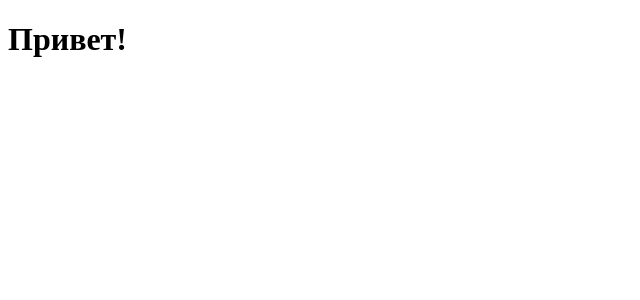
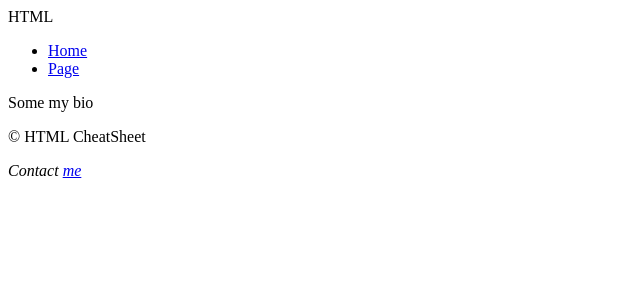
Before and after one commit to Clankyyy/Portfolio, a Django app: page /portfolio/ in a window 1280 px wide. Shown: the top 300 px of the page, without its empty margins (0-640 px from the left). Run offline with Django 5.2, Linux system fonts and the light colour scheme; data that the repository does not hold is empty.

Commit message:
Added semantic index.html

```diff
--- a/portfolio/templates/portfolio/index.html
+++ b/portfolio/templates/portfolio/index.html
@@ -4,11 +4,40 @@
 <head>
     <meta charset="UTF-8">
     <meta name="viewport" content="width=device-width, initial-scale=1.0">
-    <title>Document</title>
+    <title>MK</title>
 </head>
 
 <body>
-    <h1> Привет! </h1>
+    <header>
+        <div id="logo">HTML</div>
+        <nav>
+            <ul>
+                <li><a href="/">Home</a>
+                <li><a href="/link">Page</a>
+            </ul>
+        </nav>
+    </header>
+
+    <main role="main">
+        <article class="bio">
+            <p>Some my bio</p>
+        </article>
+
+        {% for p in projects %}
+        <article class="project">
+            <h2>{{ p.title }}</h2>
+            <p>{{ p.content }}</p>
+        </article>
+        {% endfor %}
+    </main>
+
+    <footer>
+        <p>&copy; HTML CheatSheet</p>
+        <address>
+            Contact <a href="#">me</a>
+        </address>
+    </footer>
+
 </body>
 
 </html>
```
